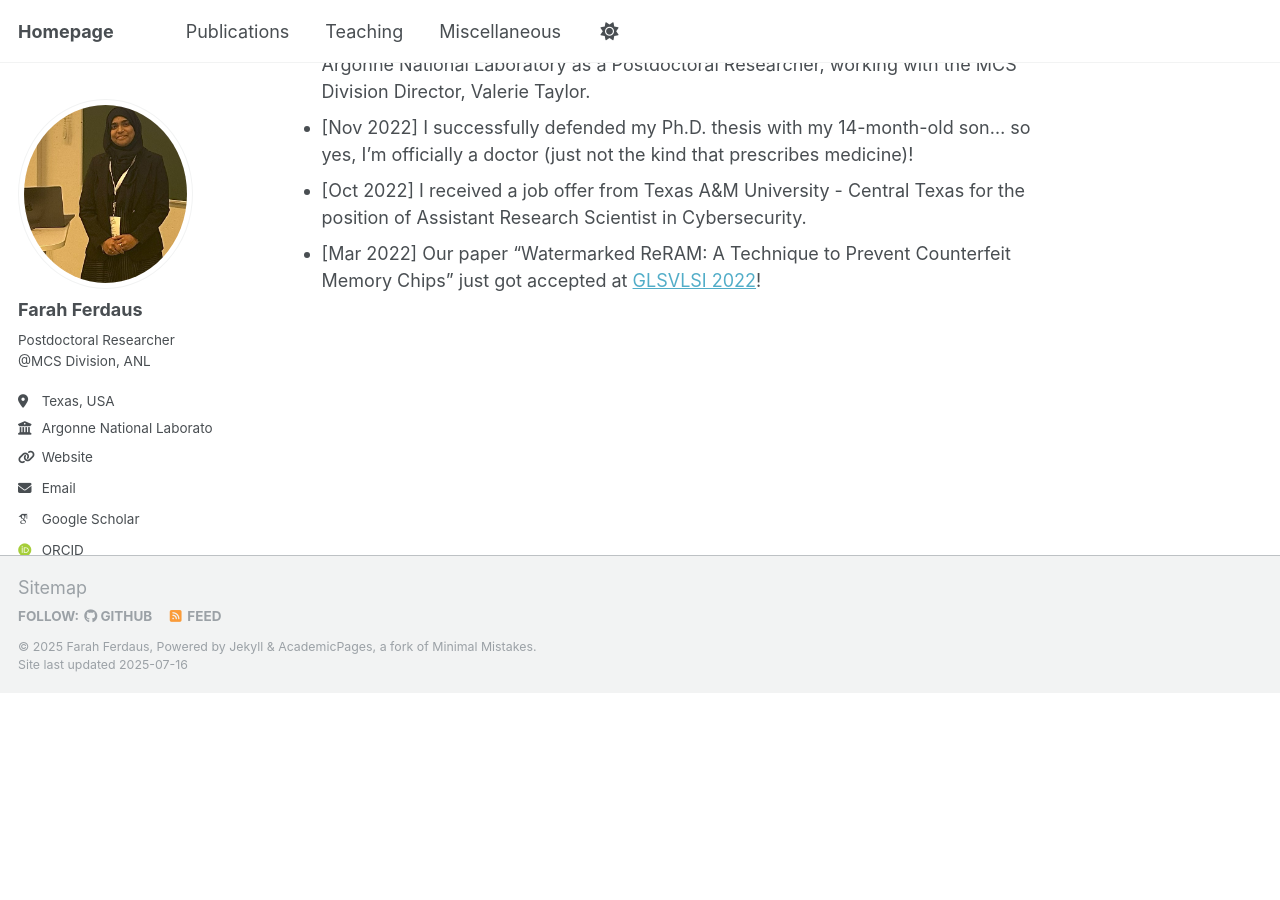
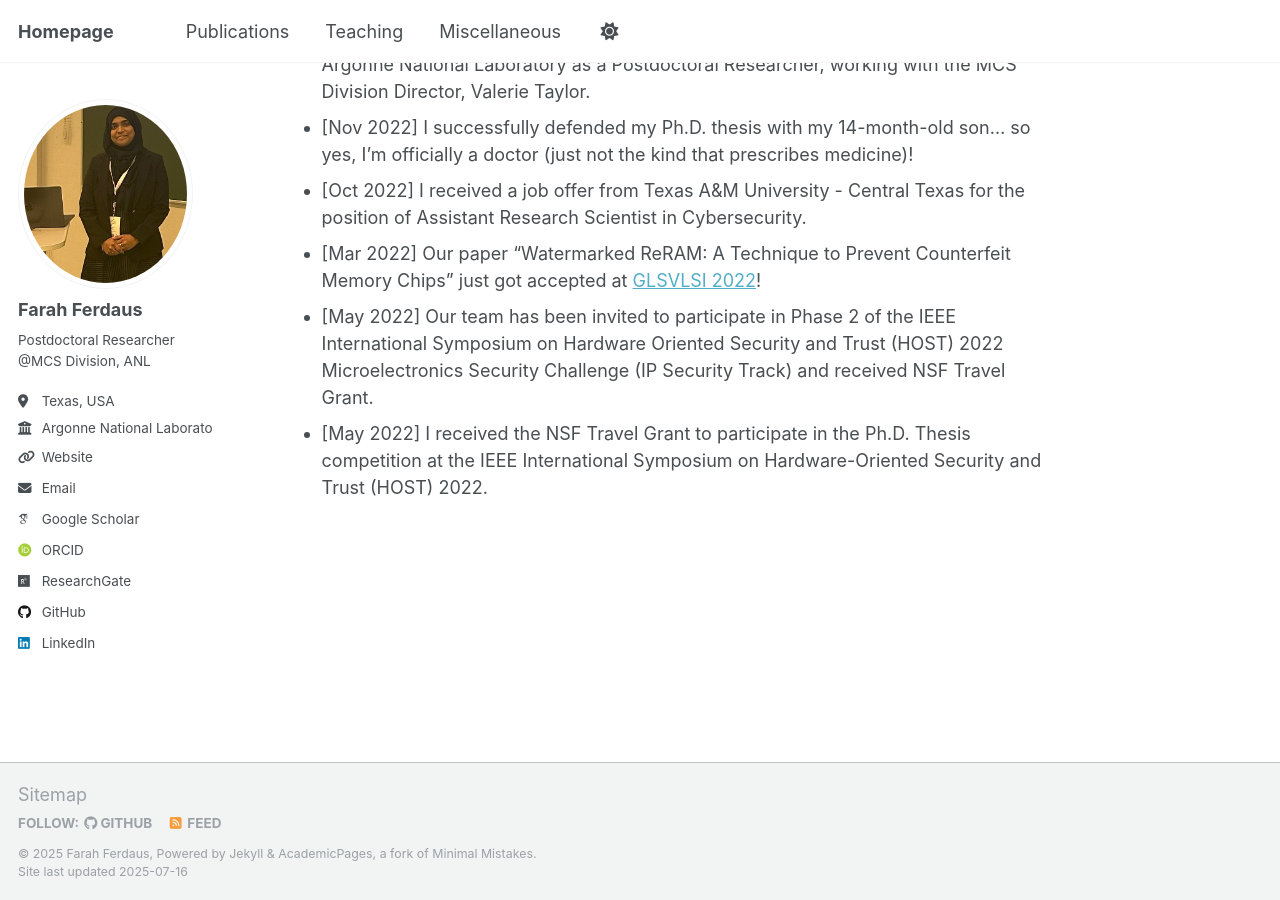
Before and after one commit to fferdaus/fferdaus.github.io, a Jekyll site: the page built from _pages/about.md, in a window 1280 px wide and 900 px high, scrolled down 2316 px. Built offline with Jekyll 4.4.1, drawn with Linux system fonts in a browser that asks for light colours; some web fonts are replaced; before the commit the page ends 3009 px from its top, so only the background shows below that.

Commit message:
Update about.md

```diff
--- a/_pages/about.md
+++ b/_pages/about.md
@@ -72,3 +72,5 @@ She has published numerous scientific articles, including journal articles, conf
 - [Nov 2022] I successfully defended my Ph.D. thesis with my 14-month-old son... so yes, I’m officially a doctor (just not the kind that prescribes medicine)!
 - [Oct 2022] I received a job offer from Texas A&M University - Central Texas for the position of Assistant Research Scientist in Cybersecurity.
 - [Mar 2022] Our paper "Watermarked ReRAM: A Technique to Prevent Counterfeit Memory Chips" just got accepted at [GLSVLSI 2022](https://glsvlsi.org/archive/glsvlsi22/index.html)!
+- [May 2022] Our team has been invited to participate in Phase 2 of the IEEE International Symposium on Hardware Oriented Security and Trust (HOST) 2022 Microelectronics Security Challenge (IP Security Track) and received NSF Travel Grant.
+- [May 2022] I received the NSF Travel Grant to participate in the Ph.D. Thesis competition at the IEEE International Symposium on Hardware-Oriented Security and Trust (HOST) 2022.
```
